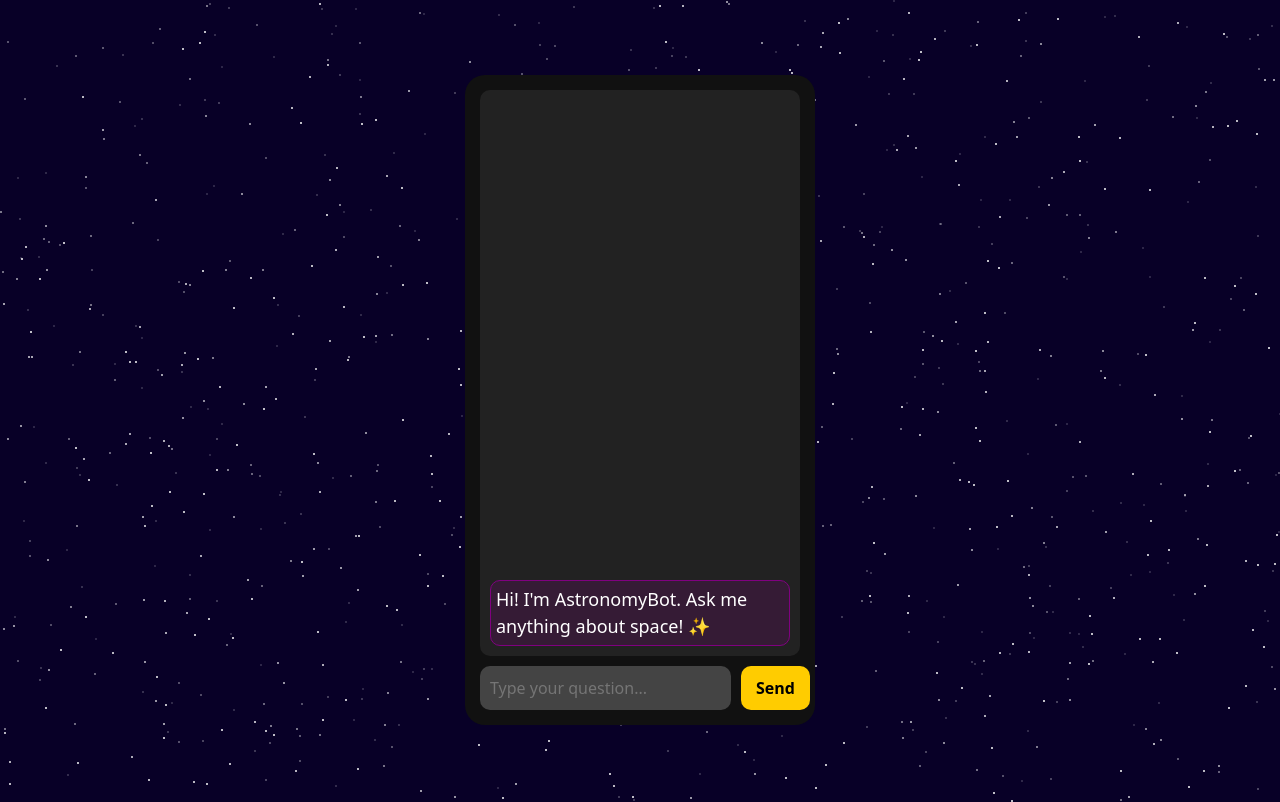
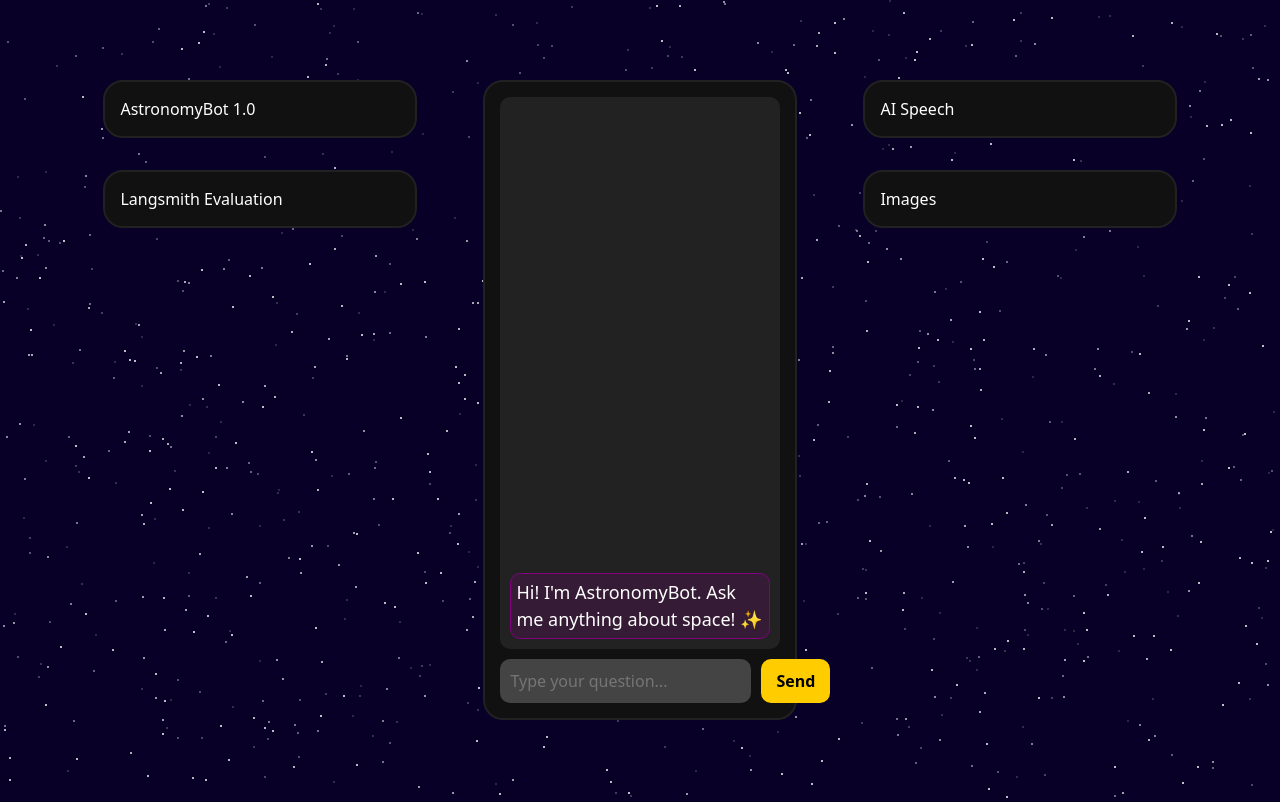
Before and after one commit to Senimtra/starstuff-ai, a Django app: template templates/index.html in a window 1280 px wide. Run offline with Django 4.2, Linux system fonts and the light colour scheme; the template is opened without the code that fills it, so the values that code supplies are empty; parts of the project's set-up code (start-up, migrations or seed data) failed here and were passed over.

Commit message:
add layout containers: header, evaluation, speech, images

```diff
--- a/static/css/styles.css
+++ b/static/css/styles.css
@@ -2,12 +2,57 @@
 body {
     background-color: #080027;
     color: white;
+    height: 100vh;
+    padding-top: 4em;
+}
+
+/* Section Box Styles */
+.section-box {
+    /* border: 1px solid rgb(24, 19, 95); */
     display: flex;
-    justify-content: center;
+    flex-direction: column;
+    justify-content: flex-start;
     align-items: center;
-    height: 100vh;
+    padding: 1em;
+}
+
+/* Shared Layout Box Styles */
+.layout-box {
+    width: 90%;
+    background: #111;
+    border-radius: 20px;
+    display: flex;
+    flex-direction: column;
+    justify-content: space-between;
+    border: 2px solid rgb(33, 33, 33);
     position: relative;
-    overflow: hidden;
+    padding: 15px;
+    z-index: 2;
+}
+
+/* Header Frame Styles */
+.header-frame {
+    /* Inherits .layout-box styles */
+}
+
+/* Evaluation Frame Styles */
+.evaluation-frame {
+    margin-top: 2em;
+}
+
+/* Image Frame Styles */
+.image-frame {
+    margin-top: 2em;
+}
+
+/* AI Speech Frame Styles */
+.aispeech-frame {
+    /* Inherits .layout-box styles */
+}
+
+/* Mobile Frame Styles */
+.mobile-frame {
+    height: 80vh;
 }
 
 /* Star Styles */
@@ -33,31 +78,27 @@
     }
 }
 
-/* Mobile Frame Styles */
-.mobile-frame {
-    width: 350px;
-    height: 650px;
-    background: #111;
-    border-radius: 20px;
-    display: flex;
-    flex-direction: column;
-    justify-content: space-between;
-    overflow: hidden;
-    position: relative;
-    padding: 15px;
-    z-index: 2;
-}
-
 /* Chat Box Styles */
 .chat-box {
     flex-grow: 1;
     display: flex;
-    flex-direction: column;
-    justify-content: flex-end;
+    flex-direction: column-reverse; /* Ensures new messages appear at the bottom */
+    justify-content: flex-start; /* Aligns older messages to the top */
     padding: 10px;
     font-size: 18px;
     background: #222;
     border-radius: 10px;
+    overflow-y: auto; /* Enables vertical scrolling */
+    scrollbar-width: none; /* Hides scrollbar in Firefox */
+    -ms-overflow-style: none; /* Hides scrollbar in IE/Edge */
+}
+
+/* Hides scrollbar for WebKit browsers (Chrome, Safari) */
+.chat-box::-webkit-scrollbar {
+    display: none;
+}
+
+.chat-content {
 }
 
 /* Message Box Styles */
@@ -105,12 +146,8 @@
     font-weight: bold;
 }
 
-.scrollable {
-    overflow: auto;
-    scrollbar-width: none; /* Firefox */
-    -ms-overflow-style: none; /* IE and Edge */
+#user-input:focus {
+    outline: none !important;
+    /* box-shadow: none !important; */
+    /* border-color: transparent !important; */
 }
-
-.scrollable::-webkit-scrollbar {
-    display: none; /* Chrome, Safari */
-}
--- a/static/js/scripts.js
+++ b/static/js/scripts.js
@@ -25,8 +25,8 @@
     for (let i = 0; i < 1000; i++) {
         let star = document.createElement("div");
         star.className = "star";
-        star.style.top = Math.random() * 100 + "vh";
-        star.style.left = Math.random() * 100 + "vw";
+        star.style.top = Math.random() * 99.5 + "vh";
+        star.style.left = Math.random() * 99.5 + "vw";
         star.style.animationDuration = Math.random() * 2 + 0.75 + "s";
         star.style.zIndex = "1";
         document.body.appendChild(star);
@@ -41,9 +41,10 @@
         let newMessage = document.createElement("div");
         newMessage.classList.add("message-box");
         newMessage.textContent = input;
-        document.getElementById("chat-box").appendChild(newMessage);
+        document.getElementById("chat-content").appendChild(newMessage);
         document.getElementById("user-input").value = "";
         document.getElementById("user-input").focus();
+        console.log(input);
         getResponse(input);
     }
 };
@@ -57,7 +58,7 @@
             "Content-Type": "application/json",
             "X-CSRFToken": csrftoken,
         },
-        body: JSON.stringify({ query: input }),
+        body: JSON.stringify({ query: query }),
     })
         .then((response) => response.json())
         .then((result) => {
@@ -66,6 +67,6 @@
             let newResponse = document.createElement("div");
             newResponse.classList.add("message-bot");
             newResponse.textContent = result.response;
-            document.getElementById("chat-box").appendChild(newResponse);
+            document.getElementById("chat-content").appendChild(newResponse);
         });
 };
--- a/templates/index.html
+++ b/templates/index.html
@@ -16,16 +16,36 @@
 <script src="{% static 'js/scripts.js' %}"></script>
 
 <body>
+    <div class="container">
+        <div class="row">
+            <div class="col-lg-4 col-md-12 section-box">
+                <!-- AstronomyBot Header Image -->
+                <div class="header-frame layout-box">AstronomyBot 1.0</div>
+                <!-- Langsmith Evaluation Flow -->
+                <div class="evaluation-frame layout-box">Langsmith Evaluation</div>
+            </div>
+            <div class="col-lg-4 col-md-12 section-box">
                 <!-- Main chat container interface -->
-    <div class="mobile-frame">
+                <div class="mobile-frame layout-box">
                     <!-- Chat box messages -->
-        <div class="chat-box scrollable" id="chat-box">
+                    <div class="chat-box">
+                        <div class="chat-content" id="chat-content">
                             <div class="message-bot">Hi! I'm AstronomyBot. Ask me anything about space! ✨</div>
+                        </div>
                     </div>
                     <!-- Input area -->
                     <div class="input-area">
                         <input type="text" id="user-input" placeholder="Type your question...">
                         <button onclick="sendMessage()">Send</button>
+                    </div>
+                </div>
+            </div>
+            <div class="col-lg-4 col-md-12 section-box">
+                <!-- AI Speech Frame -->
+                <div class="aispeech-frame layout-box">AI Speech</div>
+                <!-- AI Astronomy Images -->
+                <div class="image-frame layout-box">Images</div>
+            </div>
         </div>
     </div>
 
```
Lines whose indentation alone changed are shown as unchanged.
